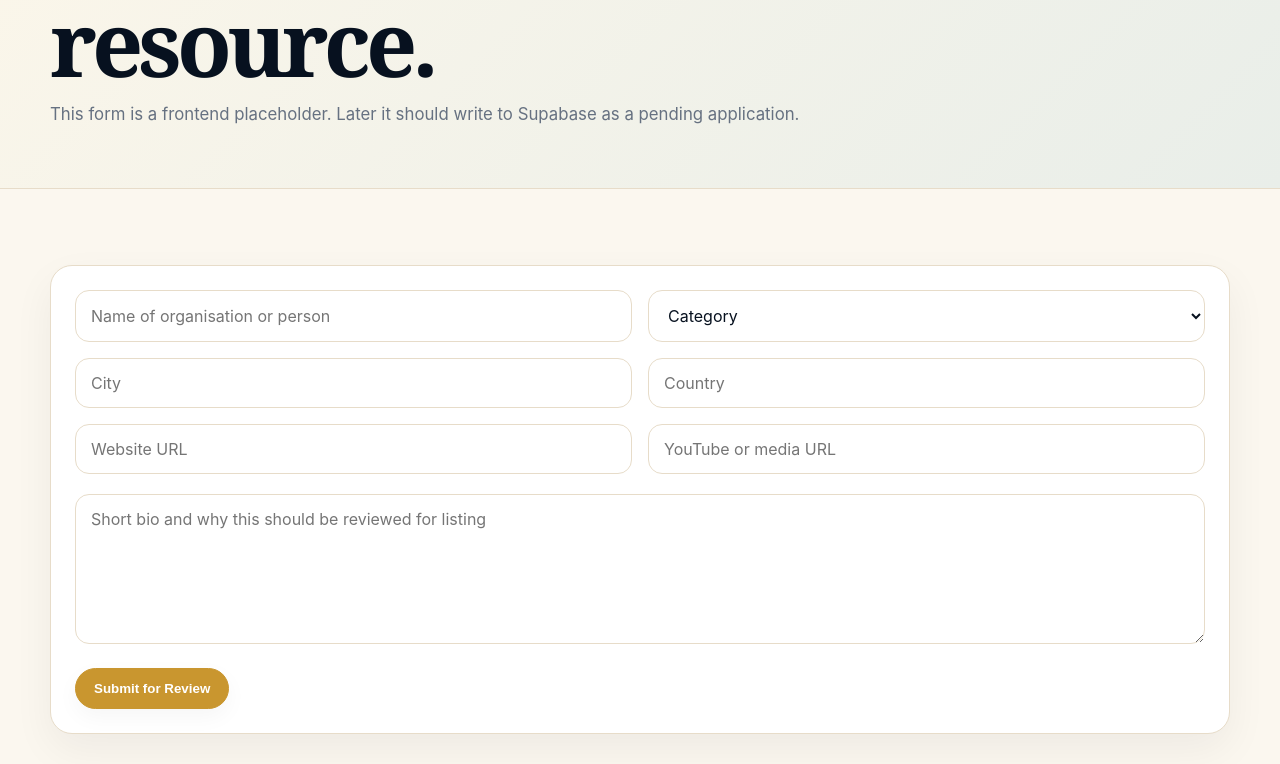
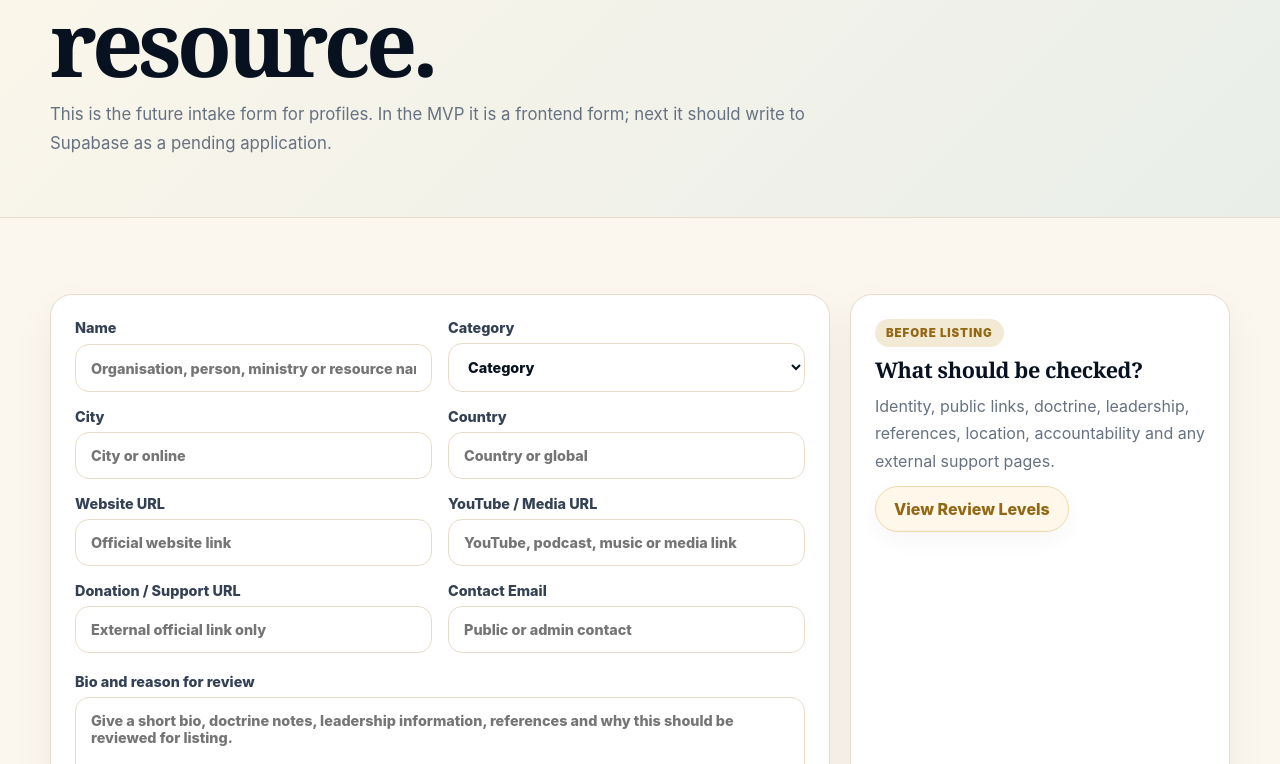
Before and after one commit to dakande85-bit/the-true-remnant-network, a Next.js app: page /submit in a window 1280 px wide. Shown: the part 496-1260 px from the top of the page. Built offline with nearby package versions, Linux system fonts and the light colour scheme.

Commit message:
Build submit review form page

```diff
--- a/src/app/submit/page.tsx
+++ b/src/app/submit/page.tsx
@@ -5,25 +5,40 @@ export default function SubmitPage() {
         <div className="container">
           <p className="kicker">Submit</p>
           <h1>Submit a church, ministry, teacher, mission, event or resource.</h1>
-          <p>This form is a frontend placeholder. Later it should write to Supabase as a pending application.</p>
+          <p>
+            This is the future intake form for profiles. In the MVP it is a frontend form; next it should write to Supabase as a pending application.
+          </p>
         </div>
       </section>
+
       <section className="section">
-        <div className="container">
-          <form className="card">
+        <div className="container grid grid-3">
+          <form className="card span-2">
             <div className="form-grid">
-              <input className="input" placeholder="Name of organisation or person" />
-              <select><option>Category</option><option>Church</option><option>Teacher</option><option>Mission</option><option>Charity</option><option>Event</option><option>Resource</option></select>
-              <input className="input" placeholder="City" />
-              <input className="input" placeholder="Country" />
-              <input className="input" placeholder="Website URL" />
-              <input className="input" placeholder="YouTube or media URL" />
+              <label>Name<input className="input" placeholder="Organisation, person, ministry or resource name" /></label>
+              <label>Category<select><option>Category</option><option>Church</option><option>Teacher</option><option>Mission</option><option>Charity</option><option>Event</option><option>Music</option><option>Book / Resource</option></select></label>
+              <label>City<input className="input" placeholder="City or online" /></label>
+              <label>Country<input className="input" placeholder="Country or global" /></label>
+              <label>Website URL<input className="input" placeholder="Official website link" /></label>
+              <label>YouTube / Media URL<input className="input" placeholder="YouTube, podcast, music or media link" /></label>
+              <label>Donation / Support URL<input className="input" placeholder="External official link only" /></label>
+              <label>Contact Email<input className="input" placeholder="Public or admin contact" /></label>
             </div>
             <br />
-            <textarea placeholder="Short bio and why this should be reviewed for listing" />
-            <br /><br />
+            <label>
+              Bio and reason for review
+              <textarea placeholder="Give a short bio, doctrine notes, leadership information, references and why this should be reviewed for listing." />
+            </label>
+            <br />
             <button className="btn btn-primary" type="button">Submit for Review</button>
           </form>
+
+          <aside className="card">
+            <span className="badge">Before listing</span>
+            <h3>What should be checked?</h3>
+            <p>Identity, public links, doctrine, leadership, references, location, accountability and any external support pages.</p>
+            <a className="btn btn-soft" href="/verification">View Review Levels</a>
+          </aside>
         </div>
       </section>
     </>
```
